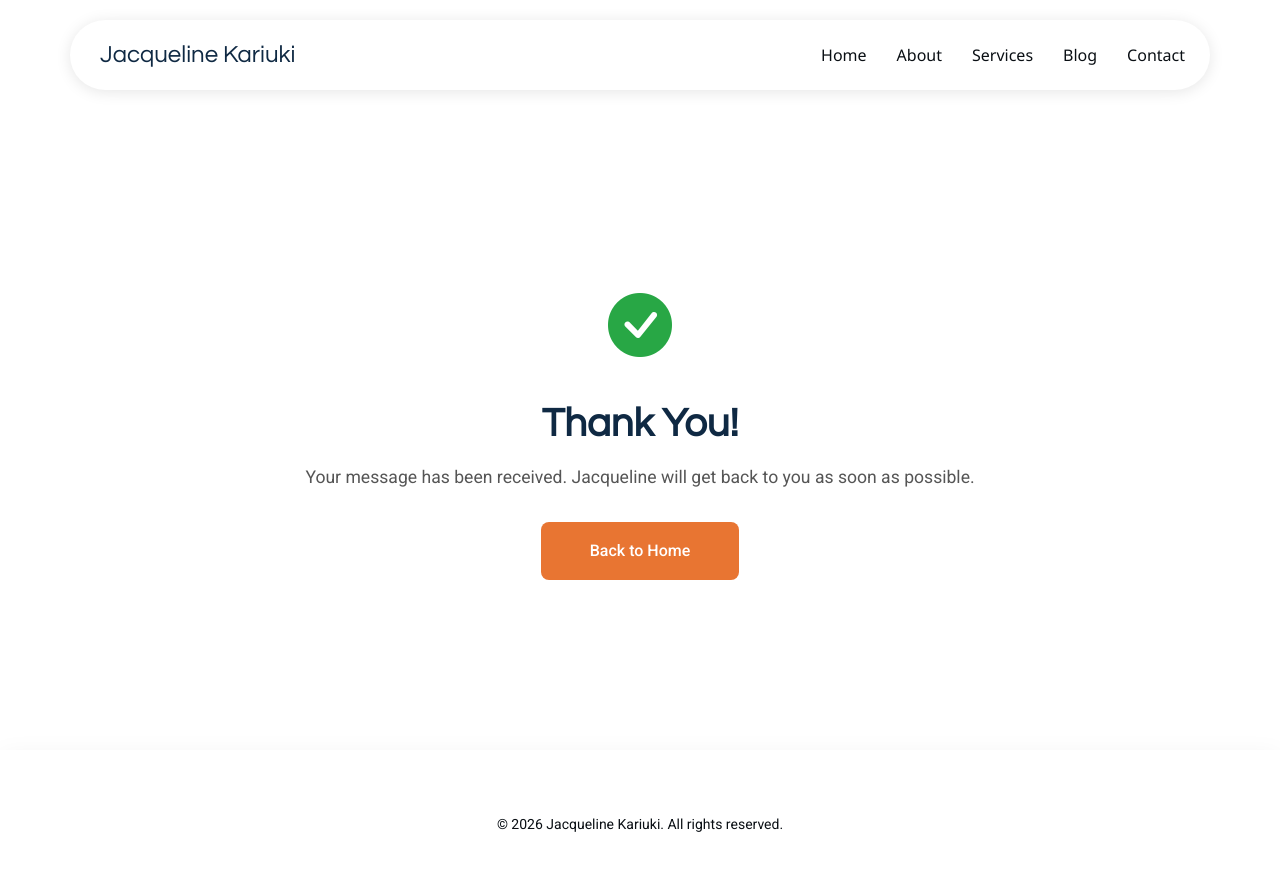
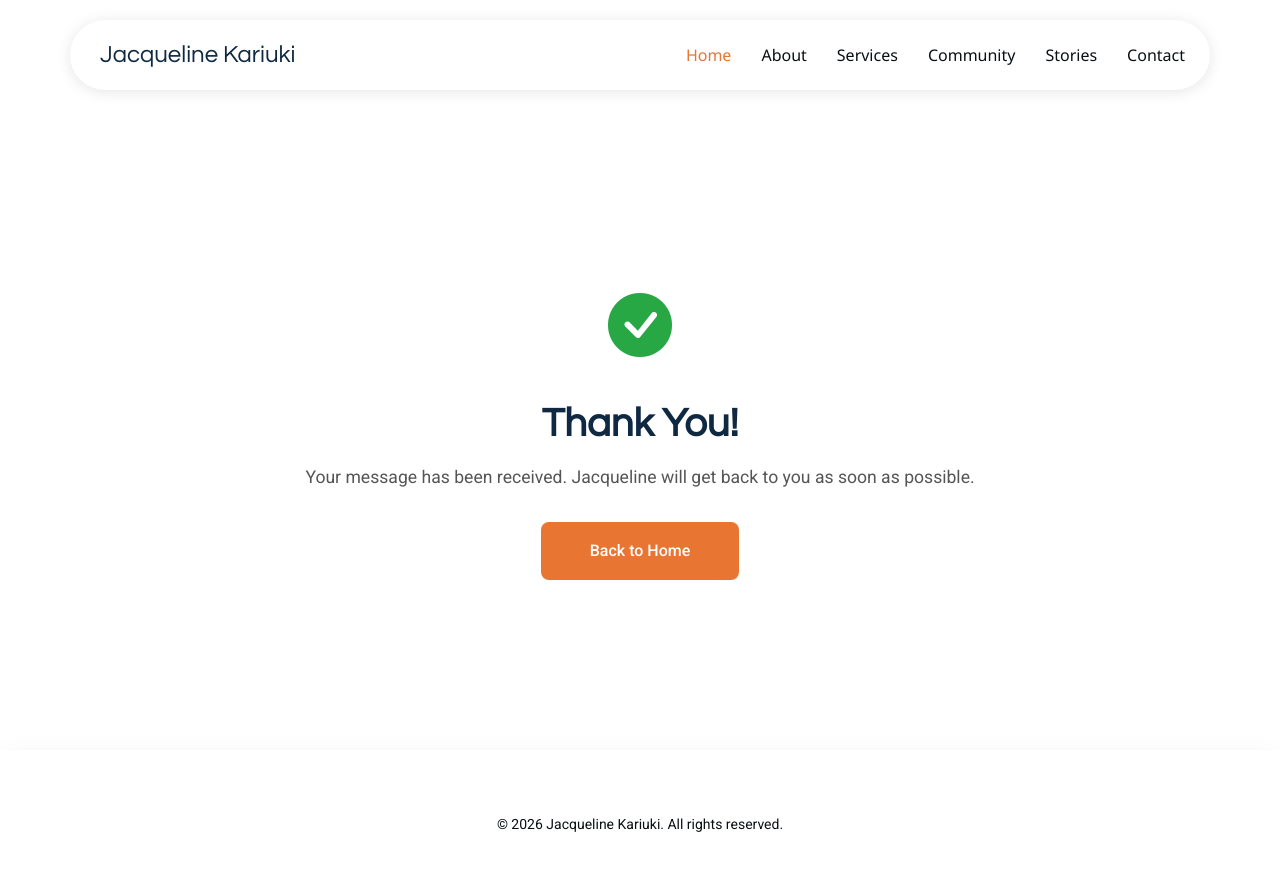
Before and after one commit to EGichuhi/Jackie-Kariuki, a plain HTML site: page thank-you.html in a window 1280 px wide. Drawn offline with Linux system fonts and the light colour scheme.

Commit message:
Update navigation links in thank-you.html

```diff
--- a/thank-you.html
+++ b/thank-you.html
@@ -59,10 +59,11 @@
       </a>
       <nav id="navmenu" class="navmenu">
         <ul>
-          <li><a href="index.html#hero">Home</a></li>
+          <li><a href="index.html#hero" class="active">Home</a></li>
           <li><a href="index.html#about">About</a></li>
           <li><a href="index.html#services">Services</a></li>
-          <li><a href="blog.html">Blog</a></li>
+          <li><a href="index.html#portfolio">Community</a></li>
+          <li><a href="blog.html">Stories</a></li>
           <li><a href="index.html#contact">Contact</a></li>
         </ul>
         <i class="mobile-nav-toggle d-xl-none bi bi-list"></i>
```
